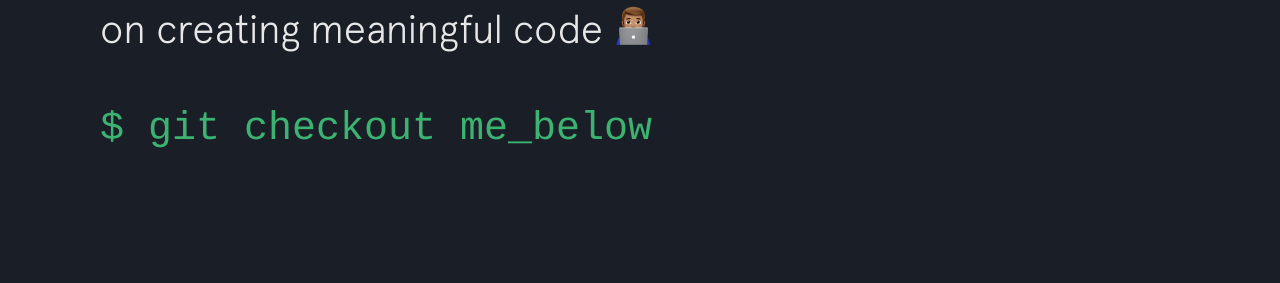
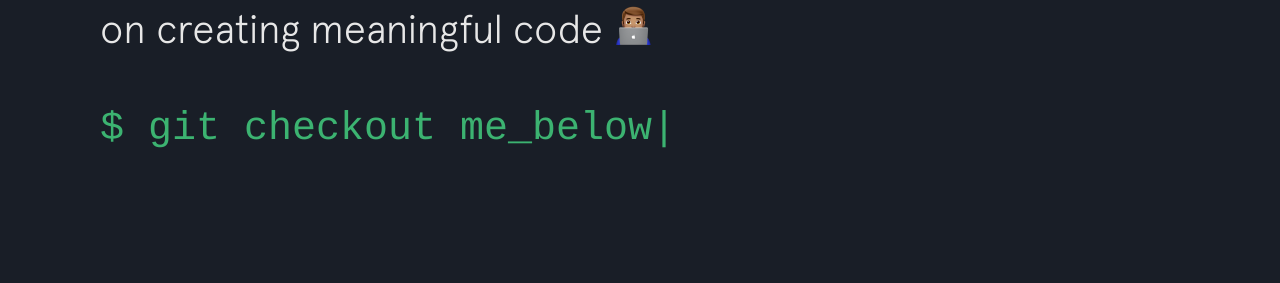
Before and after one commit to PronoyC/pronoyc.github.io, a Jekyll site: the page built from index.html, in a window 1280 px wide and 900 px high. Shown: the part 431-714 px from the top of the window. Built offline with Jekyll 4.4.1, drawn with Linux system fonts in a browser that asks for light colours; nearby versions of some CDN libraries.

Commit message:
Update intro.html

```diff
--- a/_includes/intro.html
+++ b/_includes/intro.html
@@ -6,7 +6,7 @@
   <h2 class="intro__tagline">I'm
     <span class="name">Pronoy Chaudhuri</span>, a blockchain-focused full-stack developer adamant on creating meaningful code
     <span class="emoji technologist"></span>
-    <p style="font-family:courier;color:MediumSeaGreen;"> $ git checkout me_below </p>
+    <p style="font-family:courier;color:MediumSeaGreen;"> $ git checkout me_below<span class="cursor">|</span></p>
   </h2>
 
   <h3 class="intro__contact">
```
